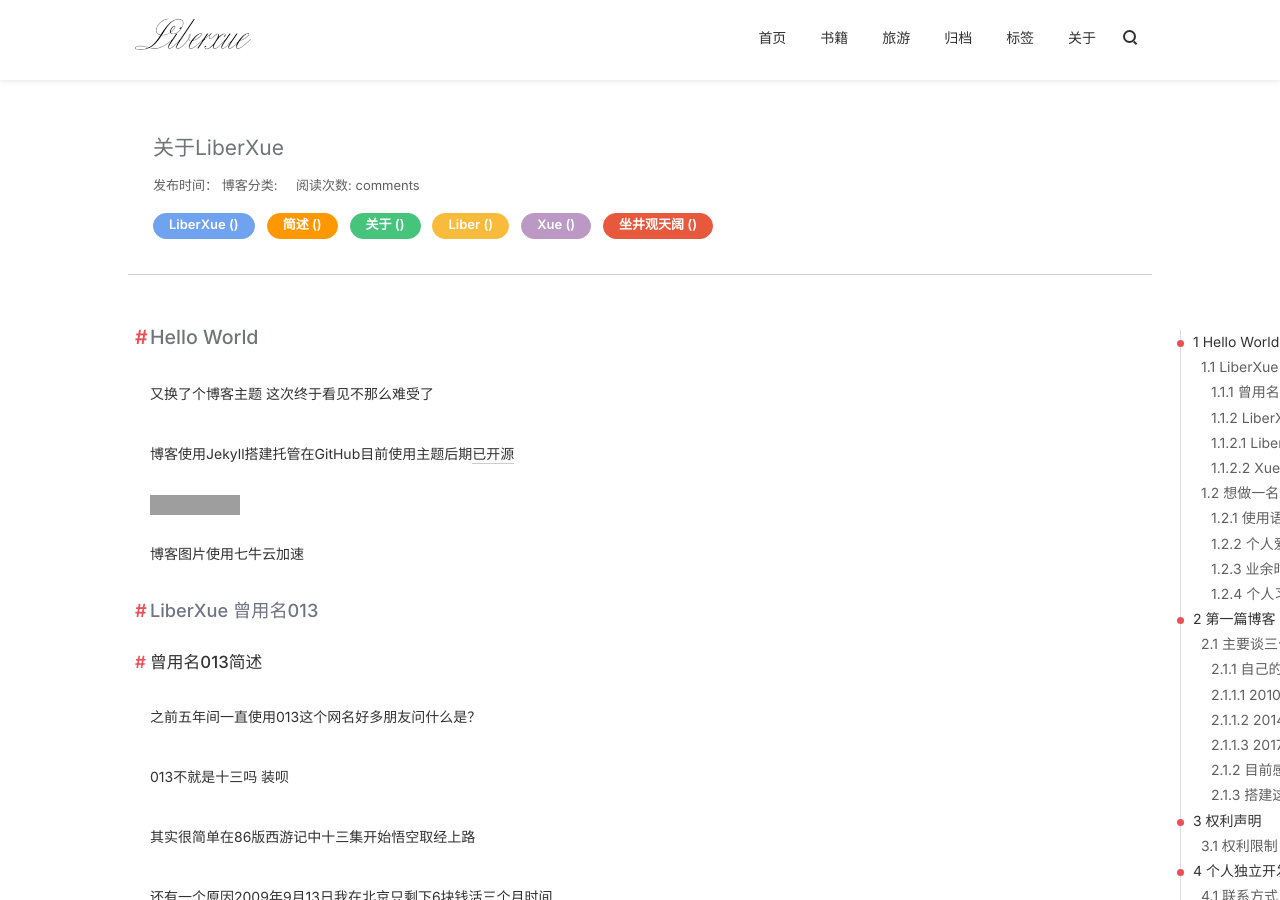
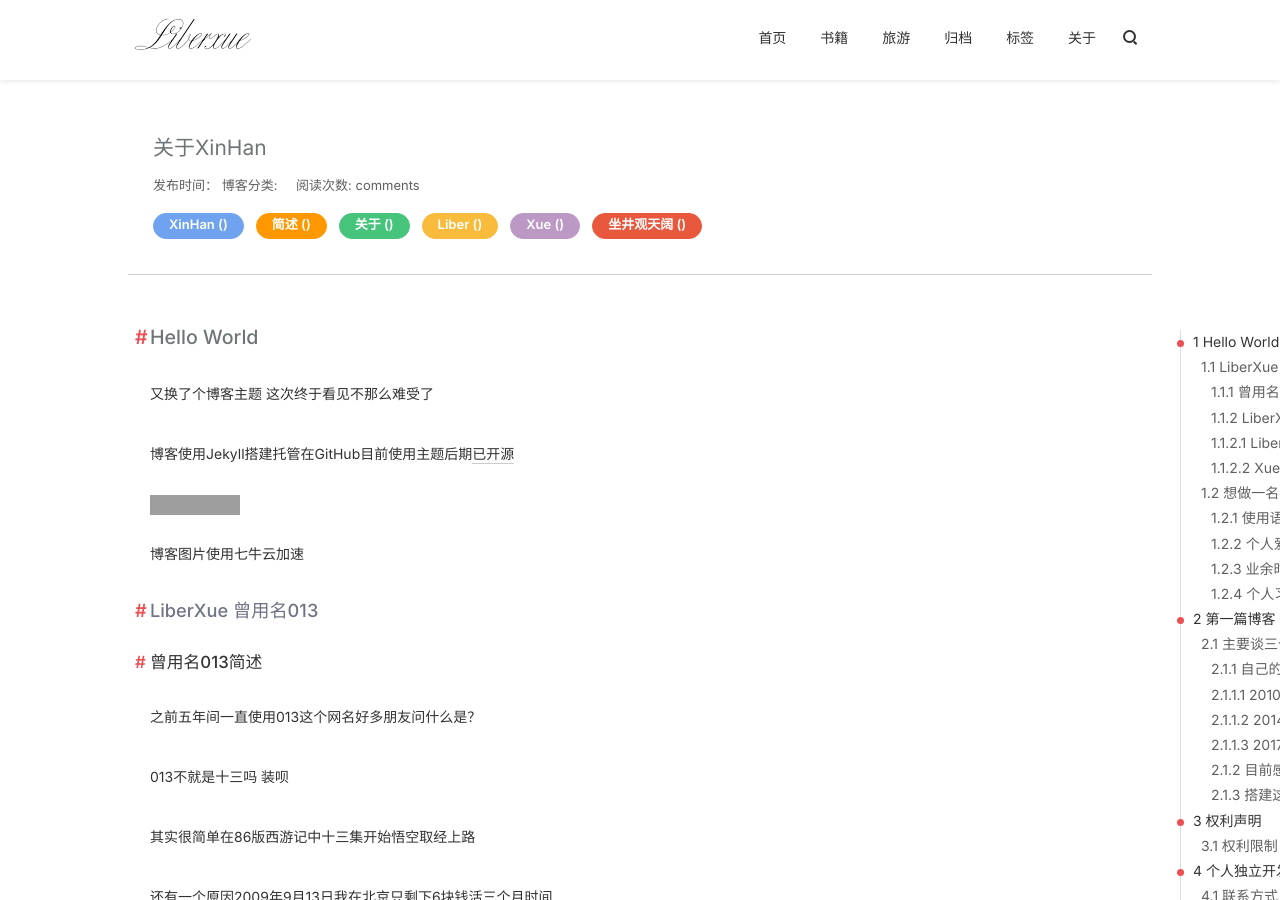
Before and after one commit to xhan97/xhan97.github.io, a Jekyll site: the page built from about.md, in a window 1280 px wide and 900 px high. Built offline with Jekyll 4.4.1, drawn with Linux system fonts in a browser that asks for light colours; nearby versions of some CDN libraries; comment, search, counter and statistics services are not loaded; grey boxes are pictures that could not be loaded.

Commit message:
about&foot

```diff
--- a/_includes/foot.html
+++ b/_includes/foot.html
@@ -6,7 +6,7 @@
     <a class="social github" target="blank" href="https://github.com/xhan97" title="访问 XinHan_Github" data-hover="GitHub">GitHub</a>
     <a class="social twitter" target="blank" href="http://twitter.com/liberxue" title="访问 LiberXue_Twitter" data-hover="Twitter">Twitter</a>
      <a class="social stackoverflow" target="blank" href="https://stackoverflow.com/users/6902190/liberxue" title="访问 LiberXue_stackoverflow" data-hover="StackOverflow">StackOverflow</a>
-          <a class="social oschina" target="blank" href="http://xinhan197@gmail.com" title="访问 XinHan_Email" data-hover="Oschina">Email</a>
+          <a class="social oschina" target="blank" href="mailto:xinhan197@gmail.com" title="访问 XinHan_Email" data-hover="Oschina">Email</a>
      <a class="social rss" target="blank" href="/feed.xml"title="访问 LiberXue_RSS" data-hover="RSS">RSS</a>
 	</div>
 		</div>
--- a/about.md
+++ b/about.md
@@ -1,10 +1,10 @@
 ---
 layout: blog
-title: 关于LiberXue
-description: "关于LiberXue博客角落自述"
-data: 2017-08-05 09:19:11
+title: 关于XinHan
+description: "关于XinHan博客角落自述"
+data: 2018-03-24 18:21:30
 tags:
-- LiberXue
+- XinHan
 - 简述
 - 关于
 - Liber
```
